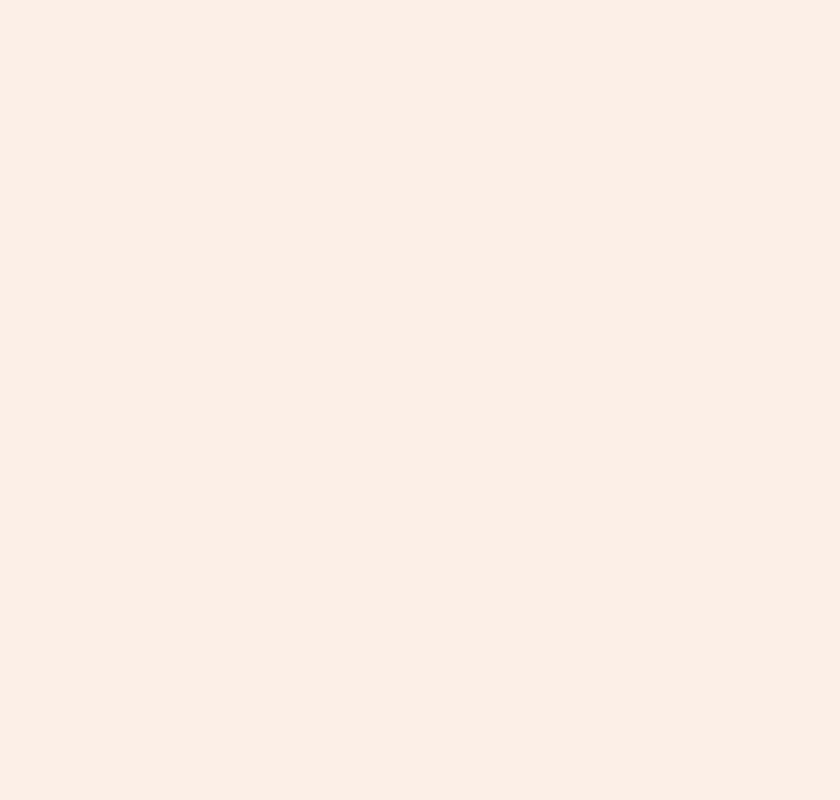
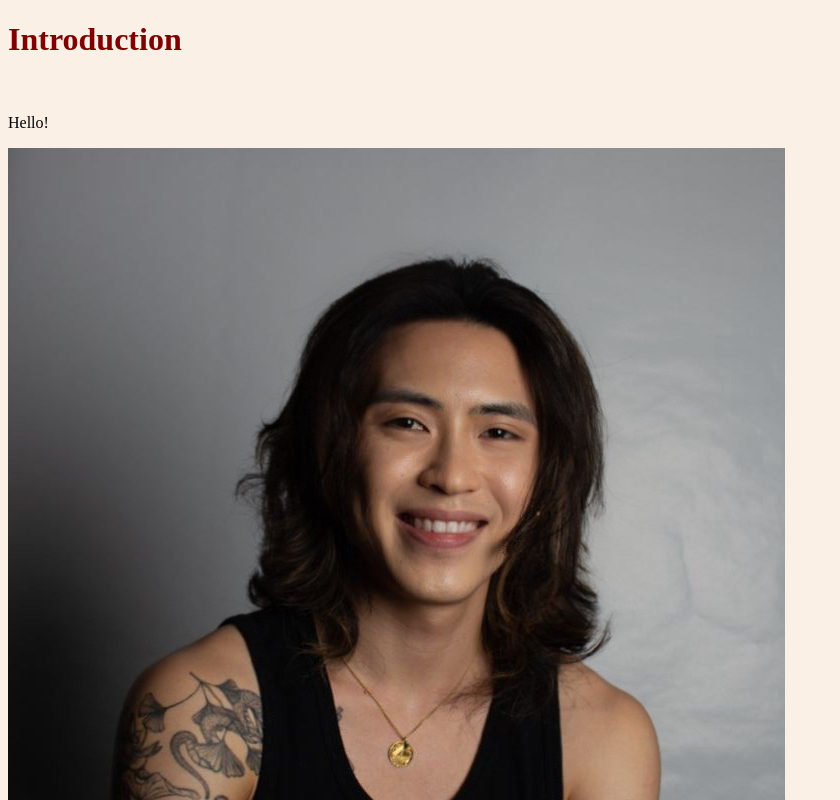
Before and after one commit to ivannilla/-INST0018_23-24_uczcli0, a plain HTML site: page index.html in a window 1280 px wide. Shown: the top 800 px of the page, without its empty margins (0-840 px from the left). Drawn offline with Linux system fonts and the light colour scheme.

Commit message:
Update index.html

```diff
--- a/index.html
+++ b/index.html
@@ -2,9 +2,10 @@
 <html>
 <head>
 <style>
-body {background-color: linen;}
-h1   {color: maroon;}
+body {background-color: Linen;}
+h1   {color: Maroon;}
 p    {color: black;}
+</style>
  <title>Introducing myself</title>
 </head>
 <body>
```
